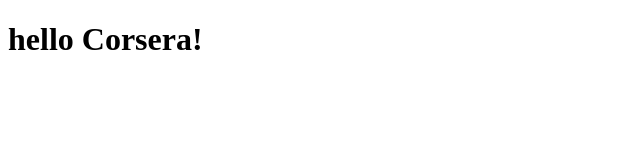
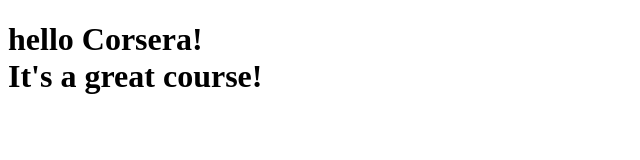
Before and after one commit to Priest-seeker/coursera-test, a plain HTML site: page index.html in a window 1280 px wide. Shown: the whole page, without its empty margins (0-640 px from the left). Drawn offline with Linux system fonts and the light colour scheme.

Commit message:
Small addition to our page content.

```diff
--- a/index.html
+++ b/index.html
@@ -4,6 +4,6 @@
 	<title>hello Coursera</title>
 </head>
 <body>
-<h1>hello Corsera!</h1>
+<h1>hello Corsera!<br>It's a great course!</h1>
 </body>
 </html>
```
